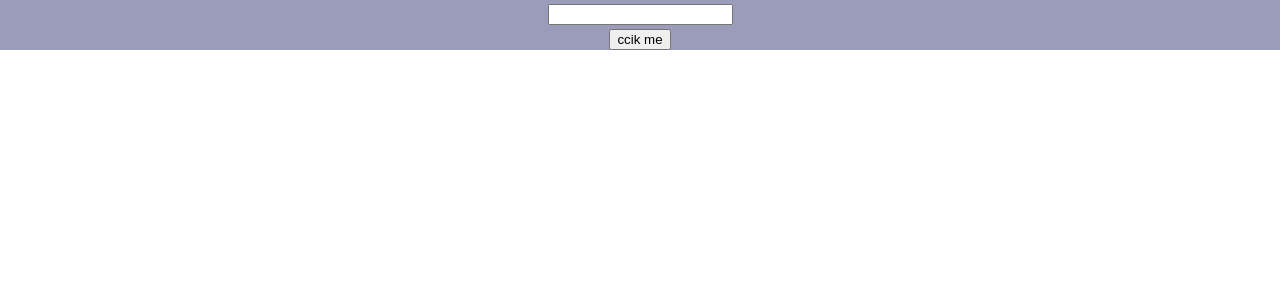
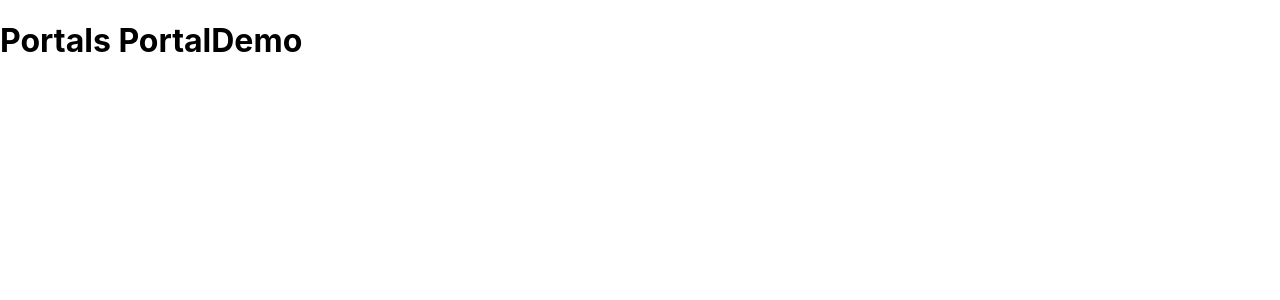
Before and after one commit to hanzalarohan123/Lupin, a React (Create React App) app: page / in a window 1280 px wide. Shown: the top 300 px of the page. Built offline with nearby package versions, Linux system fonts and the light colour scheme.

Commit message:
added portal basic

```diff
--- a/public/index.html
+++ b/public/index.html
@@ -29,6 +29,7 @@
   <body>
     <noscript>You need to enable JavaScript to run this app.</noscript>
     <div id="root"></div>
+    <div id="portal-root"></div>
     <!--
       This HTML file is a template.
       If you open it directly in the browser, you will see an empty page.
--- a/src/App.js
+++ b/src/App.js
@@ -23,6 +23,7 @@
 import Ref from "./Components/Ref";
 import FocusInput from "./Components/FocusInput";
 import FRParentInput from "./Components/FRParentInput";
+import PortalDemo from "./Components/PortalDemo";
 function App() {
   console.log('PARENT RENDER')
   return (
@@ -32,10 +33,10 @@
 
 
 
-
-
+      <PortalDemo/>
+      {/*
       <FRParentInput/>
-     {/* <FocusInput/>
+      <FocusInput/>
       <ParentComp/>
      <Fragmentsss/>
       <LifeCycleA/>
--- /dev/null
+++ b/src/Components/PortalDemo.js
@@ -0,0 +1,11 @@
+import React from 'react'
+import ReactDOM from 'react-dom'
+
+function PortalDemo() {
+   var   d=document.getElementById('portal-root')
+  return ReactDOM.createPortal (
+    <h1>Portals PortalDemo</h1>,d
+  )
+}
+
+export default PortalDemo
```
